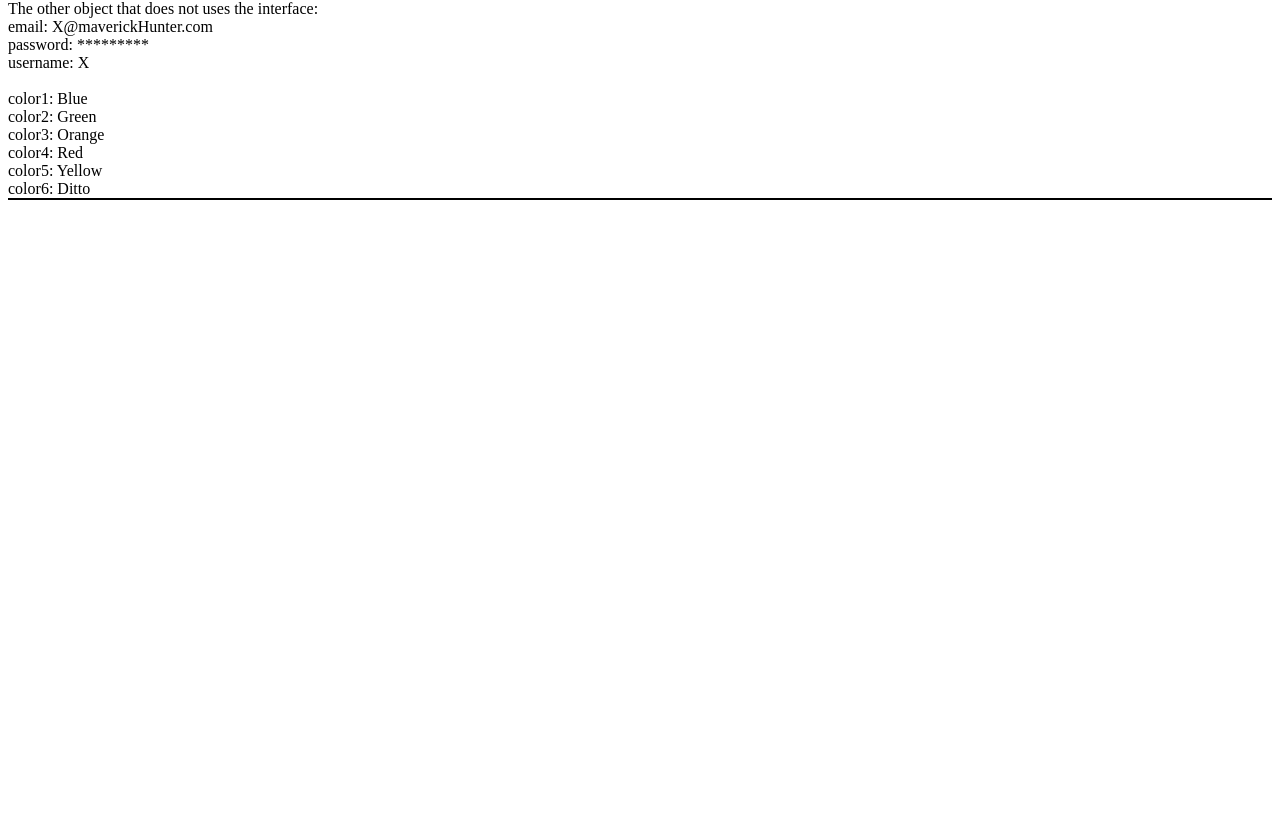
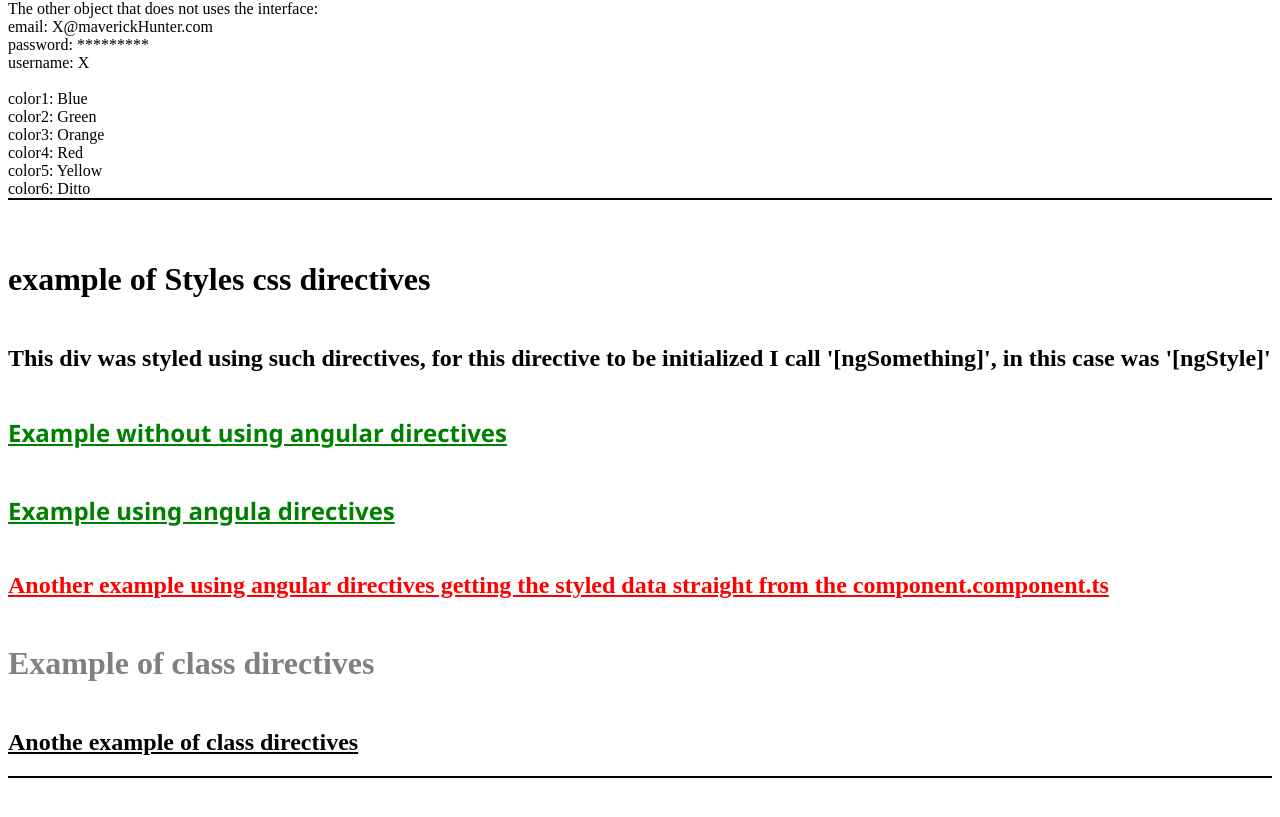
Before and after one commit to JanshenV/angunlarWithSpareTime, an Angular app: page / in a window 1280 px wide. Shown: the part 469-1286 px from the top of the page. Before the commit the page ends 800 px from the top, so only its background shows below. Built offline with nearby package versions, Linux system fonts and the light colour scheme.

Commit message:
learned how to use styles and classes directives

```diff
--- a/src/app/app.component.html
+++ b/src/app/app.component.html
@@ -3,5 +3,5 @@
 </div>
 
 <app-first-component></app-first-component>
-<app-parent-data [propsFromParentApp]="dataToBeShared" [userData]="userData">
-</app-parent-data>
+<app-parent-data [propsFromParentApp]="dataToBeShared" [userData]="userData"></app-parent-data>
+<app-directives></app-directives>
--- a/src/app/app.module.ts
+++ b/src/app/app.module.ts
@@ -5,12 +5,14 @@ import { AppRoutingModule } from './app-routing.module';
 import { AppComponent } from './app.component';
 import { FirstComponentComponent } from './components/first-component/first-component.component';
 import { ParentDataComponent } from './components/parent-data/parent-data.component';
+import { DirectivesComponent } from './components/directives/directives.component';
 
 @NgModule({
   declarations: [
     AppComponent,
     FirstComponentComponent,
-    ParentDataComponent
+    ParentDataComponent,
+    DirectivesComponent
   ],
   imports: [
     BrowserModule,
--- /dev/null
+++ b/src/app/components/directives/directives.component.css
@@ -0,0 +1,11 @@
+.grayTitle{
+    color: gray;
+}
+
+.underlined{
+    text-decoration: underline;
+}
+
+.size200px{
+    size: 200px;
+}
--- /dev/null
+++ b/src/app/components/directives/directives.component.html
@@ -0,0 +1,26 @@
+<div [ngStyle]="{'display': 'flex', 'flex-direction': 'column', 'gap': '5px'}">
+    <h1>example of Styles css directives</h1>
+    <h2>This div was styled using such directives,
+        for this directive to be initialized I call '[ngSomething]', in this case was '[ngStyle]'
+    </h2>
+    <h2 style="
+        color: 'green';
+        font-family: 'Segoe UI', Tahoma, Geneva, Verdana, sans-serif;
+        text-decoration: 'underline';
+        ">
+        Example without using angular directives
+    </h2>
+    <h2 [ngStyle]="{'color': 'green', 'font-family': 'Segoe UI', 'text-decoration': 'underline'}">
+        Example using angula directives
+    </h2>
+    <h2 [ngStyle]="{
+        'color': directiveStyles.color,
+        'text-decoration': directiveStyles.textDecoration,
+        'size': directiveStyles.size + 'px'
+    }">
+        Another example using angular directives getting the styled data straight from the component.component.ts
+    </h2>
+
+    <h1 [ngClass]="classH1">Example of class directives</h1>
+    <h2 [ngClass]="multipleClasses">Anothe example of class directives</h2>
+</div>
--- /dev/null
+++ b/src/app/components/directives/directives.component.ts
@@ -0,0 +1,22 @@
+import { Component, OnInit } from '@angular/core';
+
+@Component({
+  selector: 'app-directives',
+  templateUrl: './directives.component.html',
+  styleUrls: ['./directives.component.css']
+})
+export class DirectivesComponent implements OnInit {
+  directiveStyles = {
+    color: 'red',
+    textDecoration: 'underline',
+    size:'40'
+  }
+
+  classH1 = 'grayTitle'
+  multipleClasses = ['underlined', 'size200px'];
+  constructor() { }
+
+  ngOnInit(): void {
+  }
+
+}
```
Also changed, not shown: 1 other file (tests, documents, lock files or other folders).
